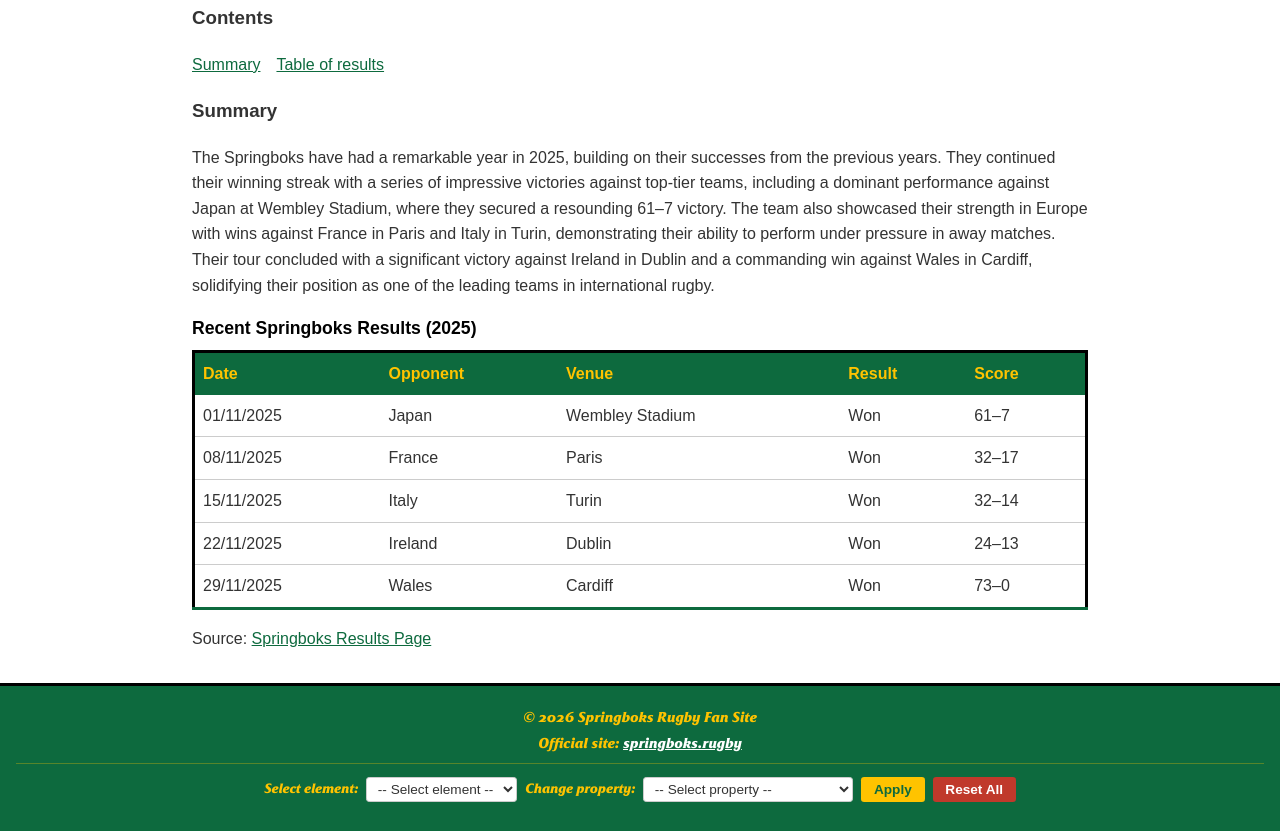
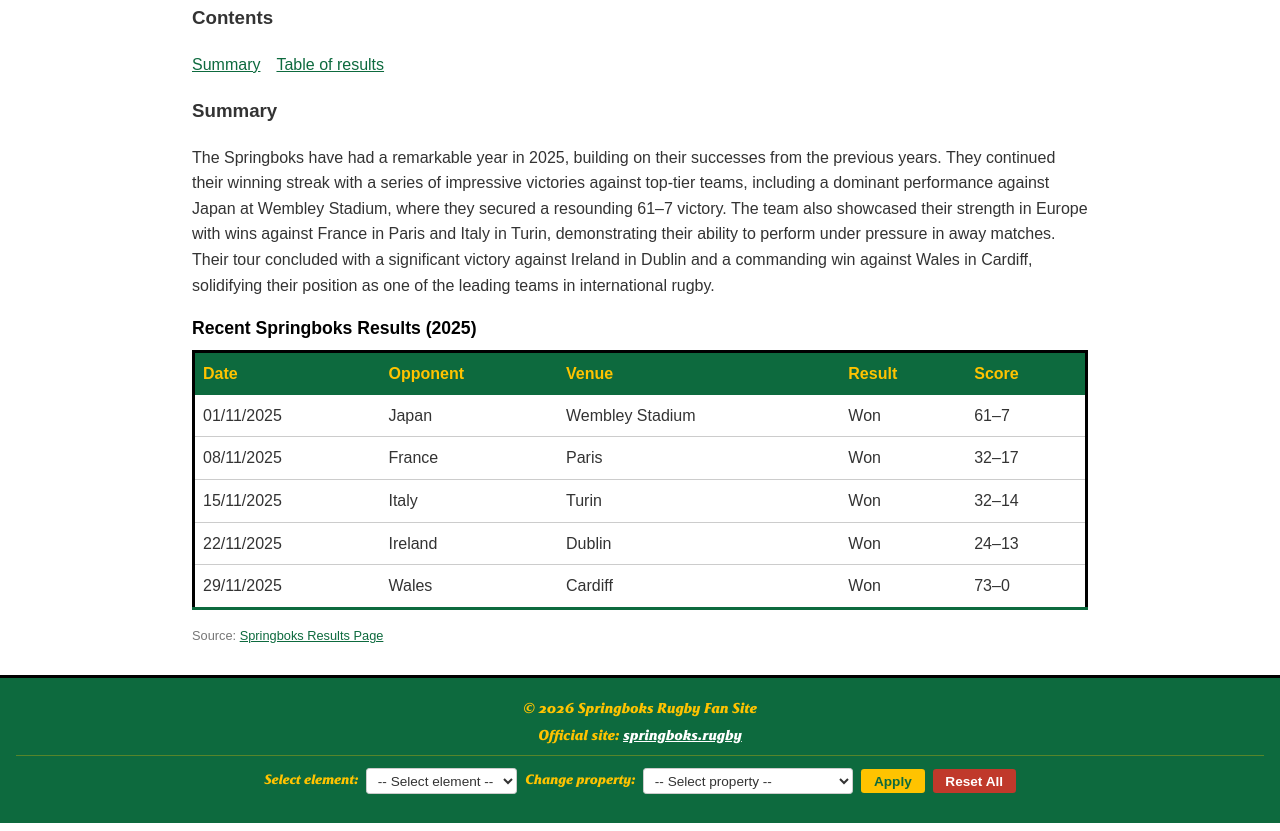
Before and after one commit to SimeonPit123/WebTech, a plain HTML site: page pages/results.html in a window 1280 px wide. Shown: the part 448-1279 px from the top of the page. Drawn offline with Linux system fonts and the light colour scheme.

Commit message:
Update results.html

```diff
--- a/pages/results.html
+++ b/pages/results.html
@@ -107,7 +107,7 @@
               </tr>
             </tbody>
           </table>
-          <p>Source: <a href="https://www.sarugby.co.za/sa-teams-players/springboks/" target="_blank" rel="noopener" class="text__link">Springboks Results Page</a></p>
+          <p class="highlights__source">Source: <a href="https://www.sarugby.co.za/sa-teams-players/springboks/" target="_blank" rel="noopener" class="text__link">Springboks Results Page</a></p>
         </section>
       </article>
     </main>
```
